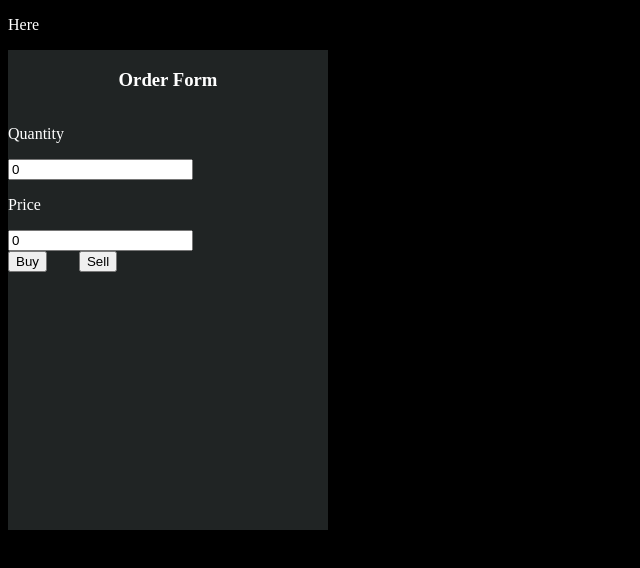
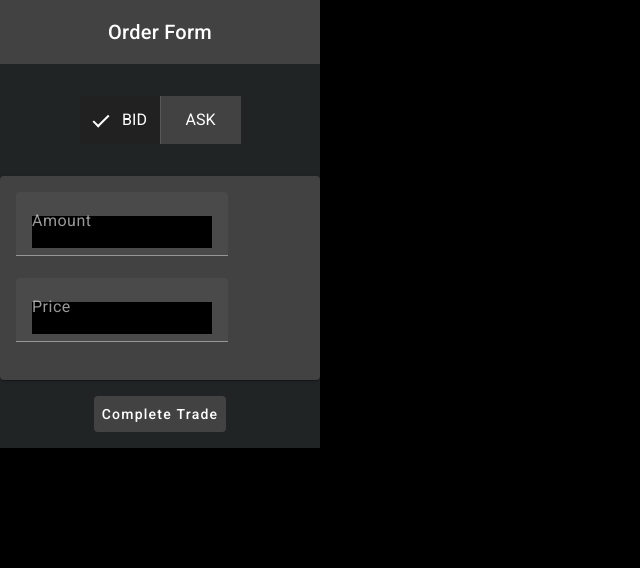
Before and after one commit to oriondean/tradr, an Angular app in the folder client/: page / in a window 1280 px wide. Shown: the top 568 px of the page, without its empty margins (0-640 px from the left). Built offline with nearby package versions, Linux system fonts and the light colour scheme; no server answers.

Commit message:
updated the order form with new css styling

```diff
--- a/client/angular.json
+++ b/client/angular.json
@@ -25,6 +25,7 @@
               "src/assets"
             ],
             "styles": [
+              "@angular/material/prebuilt-themes/pink-bluegrey.css",
               "src/styles.css"
             ],
             "scripts": []
@@ -84,6 +85,7 @@
               "src/assets"
             ],
             "styles": [
+              "@angular/material/prebuilt-themes/pink-bluegrey.css",
               "src/styles.css"
             ],
             "scripts": []
--- a/client/package.json
+++ b/client/package.json
@@ -11,10 +11,12 @@
   "private": true,
   "dependencies": {
     "@angular/animations": "^17.3.0",
+    "@angular/cdk": "~17.1.0",
     "@angular/common": "^17.3.0",
     "@angular/compiler": "^17.3.0",
     "@angular/core": "^17.3.0",
     "@angular/forms": "^17.3.0",
+    "@angular/material": "~17.1.0",
     "@angular/platform-browser": "^17.3.0",
     "@angular/platform-browser-dynamic": "^17.3.0",
     "@angular/router": "^17.3.0",
--- a/client/src/app/app.component.html
+++ b/client/src/app/app.component.html
@@ -1,5 +1,4 @@
 <div class="main">
-  <p>Here</p>
   <router-outlet></router-outlet>
 </div>
 
--- a/client/src/app/app.config.ts
+++ b/client/src/app/app.config.ts
@@ -2,7 +2,8 @@ import { ApplicationConfig } from '@angular/core';
 import { provideRouter } from '@angular/router';
 
 import { routes } from './app.routes';
+import { provideAnimations } from '@angular/platform-browser/animations';
 
 export const appConfig: ApplicationConfig = {
-  providers: [provideRouter(routes)]
+  providers: [provideRouter(routes), provideAnimations()]
 };
--- a/client/src/index.html
+++ b/client/src/index.html
@@ -6,8 +6,10 @@
   <base href="/">
   <meta name="viewport" content="width=device-width, initial-scale=1">
   <link rel="icon" type="image/x-icon" href="favicon.ico">
+  <link href="https://fonts.googleapis.com/css2?family=Roboto:wght@300;400;500&display=swap" rel="stylesheet">
+  <link href="https://fonts.googleapis.com/icon?family=Material+Icons" rel="stylesheet">
 </head>
-<body>
+<body class="mat-typography">
   <app-root></app-root>
 </body>
 </html>
--- a/client/src/order-form/order-form.component.css
+++ b/client/src/order-form/order-form.component.css
@@ -1,22 +1,94 @@
 .order-form {
   max-width: 20rem;
-    min-height: 30rem;
+  min-height: 28rem;
   background-color: #202424;
   justify-content: center;
 }
 
 .order-form-title {
   color: white;
+  background-color: #424242;
   display: flex;
   justify-content: center;
   align-items: center;
 }
 
-.buy-sell-btns {
+.order-form-title-text {
+  padding-top: 1rem;
+}
+
+.bid {
+  width: 5rem;
+}
+
+.ask {
+  width: 5rem;
+}
+
+.bid-ask-btns {
   display: flex;
   align-items: center;
+  justify-content: center;
+  padding: 2rem 4rem;
+  border: none;
 }
 
-.buy {
-    margin-right: 2rem;
+.form-container {
+  display: flex;
+  flex-direction: column;
+  align-items: center; /* Center align horizontally */
+  justify-content: center; /* Center align vertically */
 }
+
+mat-label:focus {
+  color: aqua;
+}
+
+mat-card {
+  min-height: 10rem;
+  width: 100%;
+}
+
+.amount-input-box:focus {
+  border-color: aqua;
+  color: blue;
+}
+
+.separate-mat-card-and-btn {
+  padding-bottom: 1rem;
+}
+
+.amount-input-box {
+  color: white;
+  background-color: black;
+  min-height: 2rem;
+  border: white;
+  text-align: right;
+}
+
+.amount-input-box::-webkit-inner-spin-button,
+amount-input-box::-webkit-outer-spin-button {
+  -webkit-appearance: none;
+}
+
+.price-input-box {
+  color: white;
+  background-color: black;
+  min-height: 2rem;
+  border: white;
+  text-align: right;
+}
+
+.price-input-box::-webkit-inner-spin-button,
+price-input-box::-webkit-outer-spin-button {
+  -webkit-appearance: none;
+}
+
+.complete-trade-container {
+  text-align: center;
+}
+
+.complete-trade-btn {
+  background-color: #424242;
+  border: none;
+}
--- a/client/src/order-form/order-form.component.html
+++ b/client/src/order-form/order-form.component.html
@@ -1,19 +1,51 @@
 <div class="order-form">
   <div class="order-form-title">
-    <h3>Order Form</h3>
+    <h2 class="order-form-title-text">Order Form</h2>
   </div>
-  <div>
-    <div>
-      <p>Quantity</p>
-      <input placeholder="0" step="1" [(ngModel)]="quantity" />
-    </div>
-    <div>
-      <p>Price</p>
-      <input placeholder="0" type="number" step="1" [(ngModel)]="price" />
-    </div>
-    <div class="buy-sell-btns">
-      <button class="buy" (click)="postData(true)">Buy</button>
-      <button class="sell" (click)="postData(false)">Sell</button>
-    </div>
+  <div class="order-form-body">
+    <mat-button-toggle-group
+      class="bid-ask-btns"
+      name="fontStyle"
+      aria-label="Font Style"
+      [(ngModel)] = "bidInitialValue"
+      (change)="bidAskValue($event)"
+    >
+      <mat-button-toggle class="bid" value="bid">BID</mat-button-toggle>
+      <mat-button-toggle class="ask" value="ask">ASK</mat-button-toggle>
+    </mat-button-toggle-group>
+    <form [formGroup]="formGroup" (ngSubmit)="postData()" class="form-container">
+      <div class="separate-mat-card-and-btn">
+        <mat-card>
+          <mat-card-content>
+            <mat-form-field>
+              <mat-label class="pos">Amount</mat-label>
+              <input
+                matInput
+                class="amount-input-box"
+                formControlName="amount"
+                placeholder="0"
+                type="number"
+              />
+            </mat-form-field>
+            <mat-form-field>
+              <mat-label>Price</mat-label>
+              <input
+                matInput
+                formControlName="price"
+                class="price-input-box"
+                placeholder="0"
+                type="number"
+              />
+            </mat-form-field>
+          </mat-card-content>
+        </mat-card>
+      </div>
+
+      <div class="complete-trade-container">
+        <button mat-button type="submit" class="complete-trade-btn">
+          Complete Trade
+        </button>
+      </div>
+    </form>
   </div>
 </div>
--- a/client/src/order-form/order-form.component.ts
+++ b/client/src/order-form/order-form.component.ts
@@ -3,27 +3,59 @@ import {
   HttpClientModule,
   HttpHeaders,
 } from '@angular/common/http';
-import { Component, input } from '@angular/core';
-import { FormsModule } from '@angular/forms';
+import { Component, Input } from '@angular/core';
+import {
+  FormBuilder,
+  FormControl,
+  FormGroup,
+  FormsModule,
+} from '@angular/forms';
 import { CommonModule } from '@angular/common';
-import { Action, Sell } from '../constants';
-import { ACTION } from 'next/dist/client/components/app-router-headers';
+import { Action, Trade } from '../types';
+import {
+  MatButtonToggleChange,
+  MatButtonToggleModule,
+} from '@angular/material/button-toggle';
+import { MatCardModule } from '@angular/material/card';
+import {
+  MatFormFieldControl,
+  MatFormFieldModule,
+} from '@angular/material/form-field';
+import { ReactiveFormsModule } from '@angular/forms';
+import { MatInputModule } from '@angular/material/input';
+import { MatButtonModule } from '@angular/material/button';
 
 @Component({
   selector: 'app-order-form',
   standalone: true,
-  imports: [CommonModule, HttpClientModule, FormsModule],
+  imports: [
+    CommonModule,
+    HttpClientModule,
+    FormsModule,
+    MatButtonToggleModule,
+    MatFormFieldModule,
+    MatCardModule,
+    ReactiveFormsModule,
+    MatInputModule,
+    MatButtonModule,
+  ],
   templateUrl: './order-form.component.html',
   styleUrl: './order-form.component.css',
 })
 export class OrderFormComponent {
+  amount = new FormControl();
+  price = new FormControl();
+  formGroup = new FormGroup({
+    amount: this.amount,
+    price: this.price,
+  });
+  bidInitialValue = 'bid';
+
   constructor(private http: HttpClient) {}
-  quantity = 0;
-  price = 0;
   action: Action = Action.BID;
   buy = true;
 
-  sendData(data: any) {
+  sendData(data: Trade) {
     const url = 'http://localhost:8080/order/';
     const headers = new HttpHeaders({
       'Content-type': 'application/json',
@@ -35,19 +67,14 @@ export class OrderFormComponent {
     this.buy = buy;
   }
 
-  postData(buy: boolean) {
-    if (buy) {
-      this.action = Action.BID;
-    } else {
-      this.action = Action.ASK;
-    }
-    console.log('Input value: ', this.quantity);
-    const data: Sell = {
-      quantity: this.quantity,
-      price: this.price,
+  postData() {
+    if (this.formGroup.value.amount && this.formGroup.value.price) {
+      console.log('Input value: ', this.formGroup.value.amount);
+      const data: Trade = {
+        quantity: this.formGroup.value.amount,
+        price: this.formGroup.value.price,
         action: this.action,
         account: 'dkerr',
-      initialQuantity: 30,
       };
       this.sendData(data).subscribe(
         (response) => {
@@ -59,3 +86,11 @@ export class OrderFormComponent {
       );
     }
   }
+  bidAskValue(event: MatButtonToggleChange) {
+    if (event.value === 'bid') {
+      this.action = Action.BID;
+    } else {
+      this.action = Action.ASK;
+    }
+  }
+}
--- a/client/src/styles.css
+++ b/client/src/styles.css
@@ -6,3 +6,5 @@ body {
 p {
     color: white;
 }
+html, body { height: 100%; }
+body { margin: 0; font-family: Roboto, "Helvetica Neue", sans-serif; }
--- a/client/src/constants.ts
+++ b/client/src/types.ts
@@ -3,10 +3,9 @@ export const enum Action {
   ASK = 'ASK',
 }
 
-export type Sell = {
+export interface Trade {
   quantity: number;
   price: number;
   action: Action;
   account: String;
-  initialQuantity: number;
 };
```
Also changed, not shown: 1 other file (tests, documents, lock files or other folders). Lines whose indentation alone changed are shown as unchanged.
